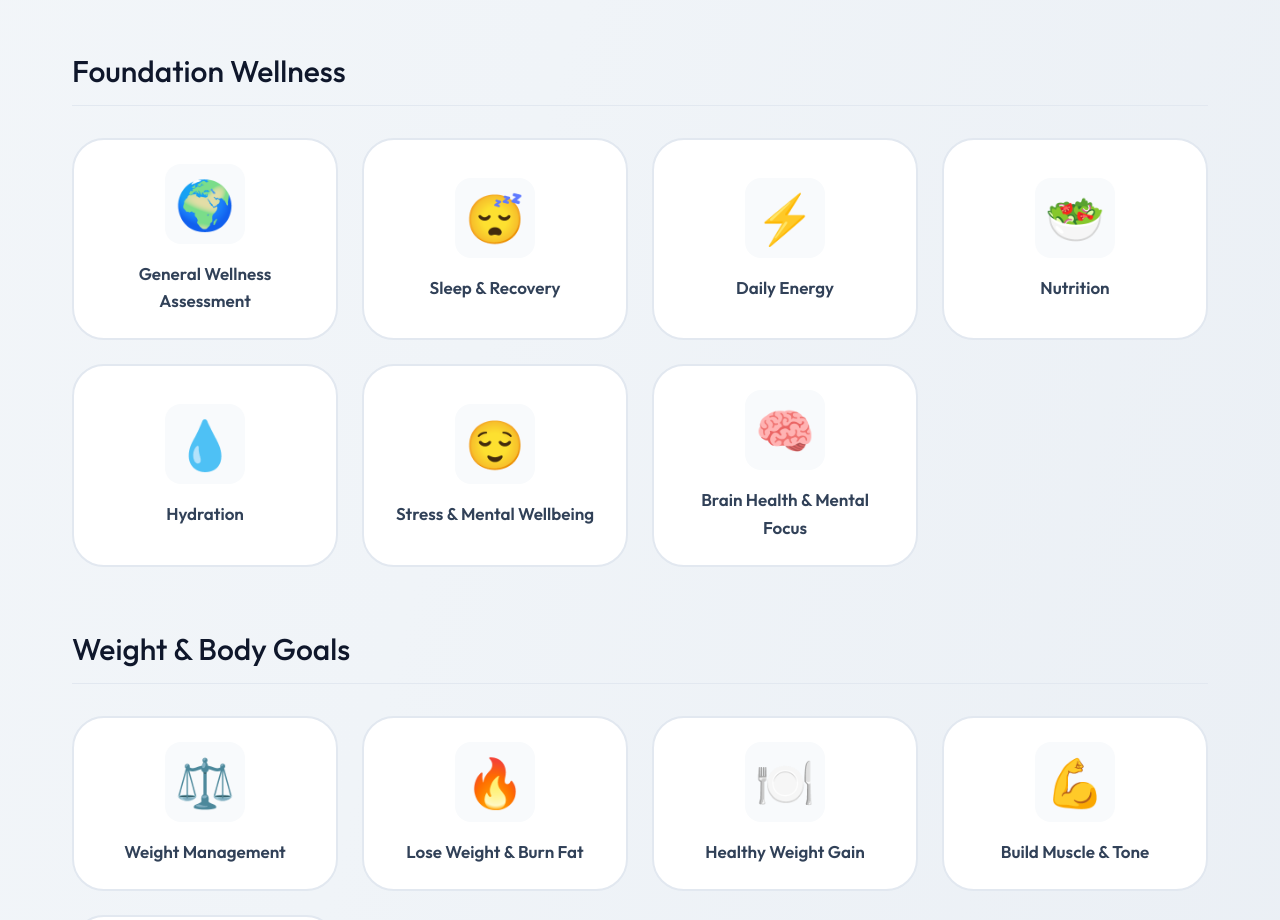
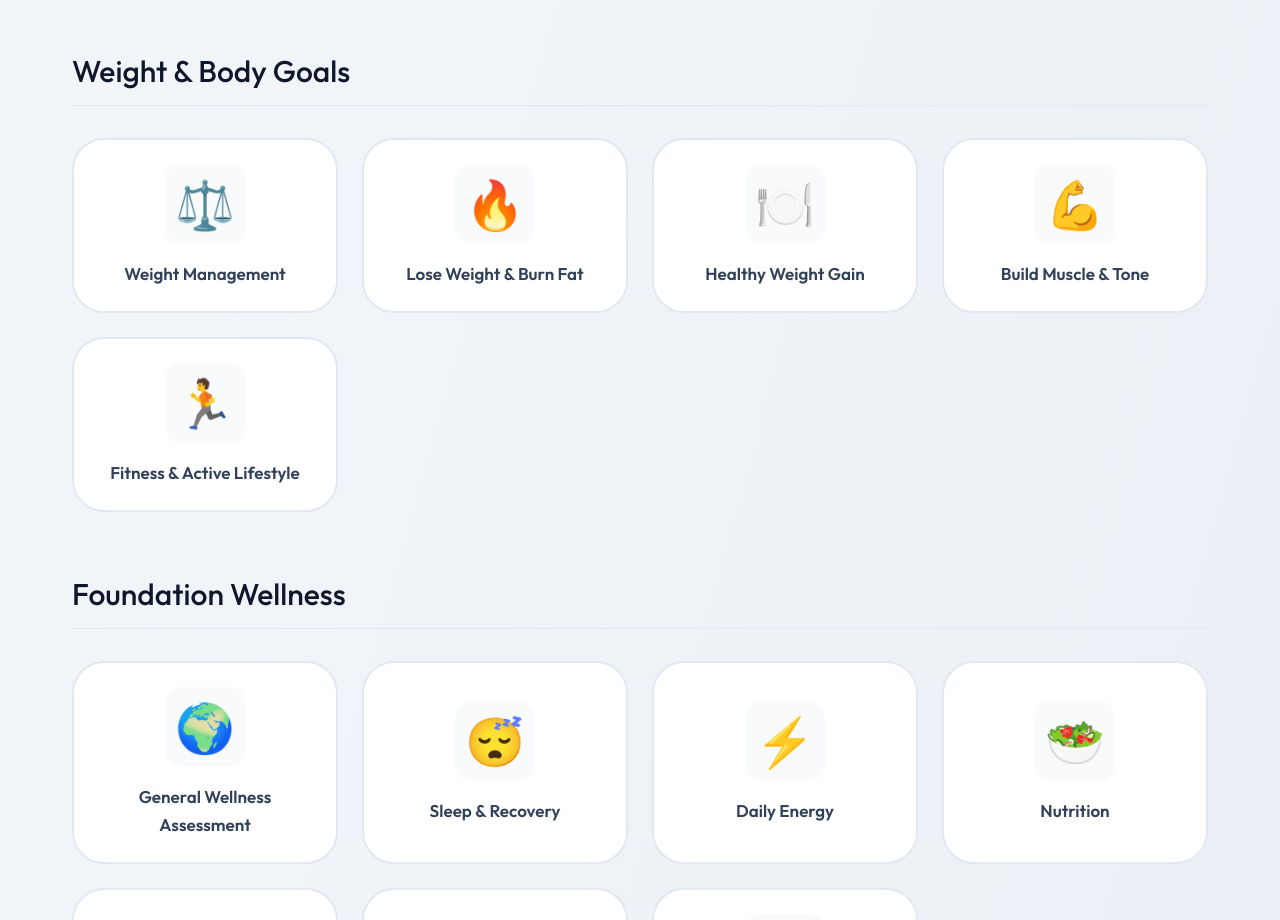
Before and after one commit to veeiq/WelliQo, a Next.js app in the folder apps/web/: page /assessment in a window 1280 px wide. Shown: the part 260-1180 px from the top of the page. Built offline with nearby package versions, Linux system fonts and the light colour scheme.

Commit message:
chore: swap Weight & Body Goals with Foundation Wellness order

```diff
--- a/apps/web/src/app/(assessment)/assessment/components/GoalSelection.tsx
+++ b/apps/web/src/app/(assessment)/assessment/components/GoalSelection.tsx
@@ -19,6 +19,17 @@ type Section = {
 
 const SECTIONS: Section[] = [
   {
+    title: 'Weight & Body Goals',
+    theme: { color: 'from-amber-400 to-orange-500', shadow: 'shadow-orange-500/20' },
+    items: [
+      { id: 'weight', label: 'Weight Management', icon: '⚖️' },
+      { id: 'lose_weight', label: 'Lose Weight & Burn Fat', icon: '🔥' },
+      { id: 'healthy_weight_gain', label: 'Healthy Weight Gain', icon: '🍽️' },
+      { id: 'muscle', label: 'Build Muscle & Tone', icon: '💪' },
+      { id: 'fitness', label: 'Fitness & Active Lifestyle', icon: '🏃' },
+    ]
+  },
+  {
     title: 'Foundation Wellness',
     theme: { color: 'from-blue-400 to-indigo-500', shadow: 'shadow-blue-500/20' },
     items: [
@@ -29,17 +40,6 @@ const SECTIONS: Section[] = [
       { id: 'hydration', label: 'Hydration', icon: '💧' },
       { id: 'stress', label: 'Stress & Mental Wellbeing', icon: '😌' },
       { id: 'brain_health', label: 'Brain Health & Mental Focus', icon: '🧠' },
-    ]
-  },
-  {
-    title: 'Weight & Body Goals',
-    theme: { color: 'from-amber-400 to-orange-500', shadow: 'shadow-orange-500/20' },
-    items: [
-      { id: 'weight', label: 'Weight Management', icon: '⚖️' },
-      { id: 'lose_weight', label: 'Lose Weight & Burn Fat', icon: '🔥' },
-      { id: 'healthy_weight_gain', label: 'Healthy Weight Gain', icon: '🍽️' },
-      { id: 'muscle', label: 'Build Muscle & Tone', icon: '💪' },
-      { id: 'fitness', label: 'Fitness & Active Lifestyle', icon: '🏃' },
     ]
   },
   {
```
